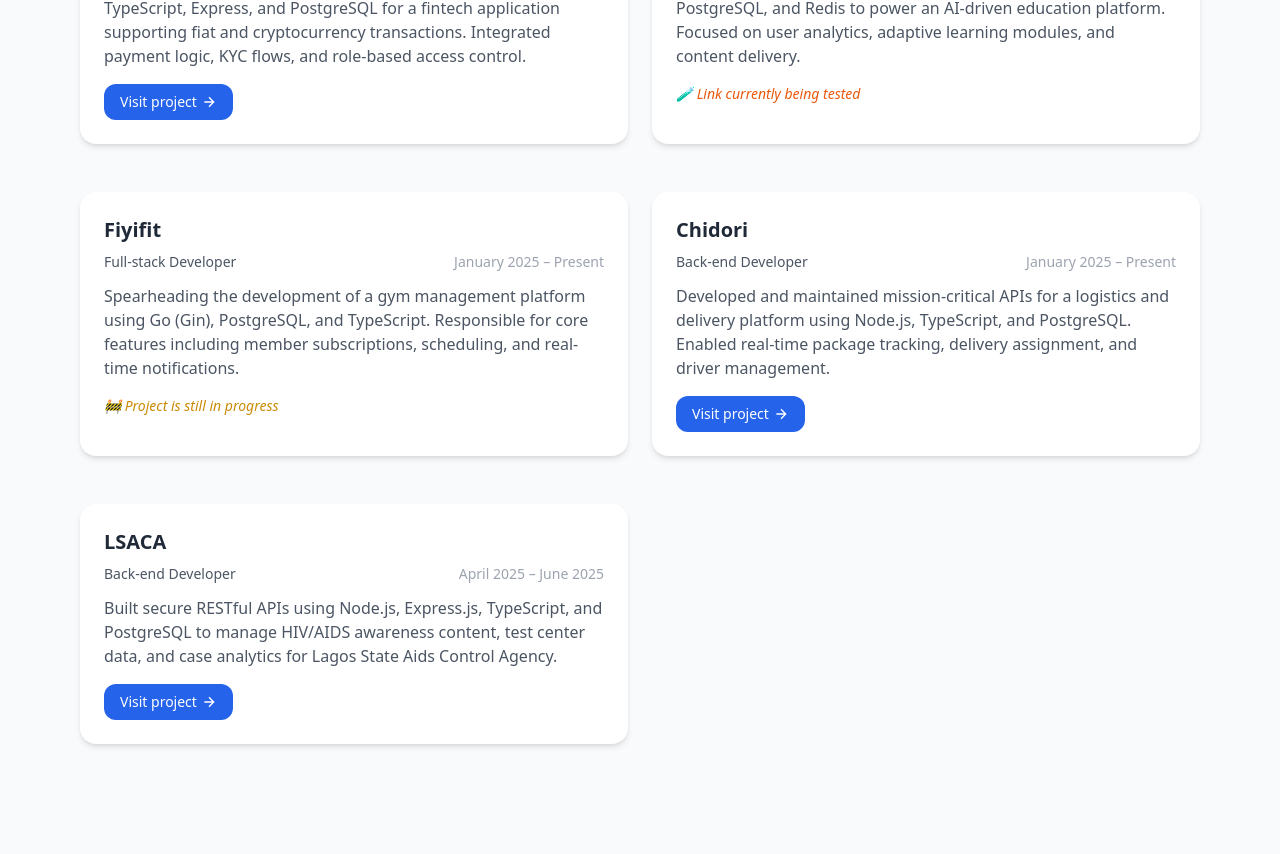
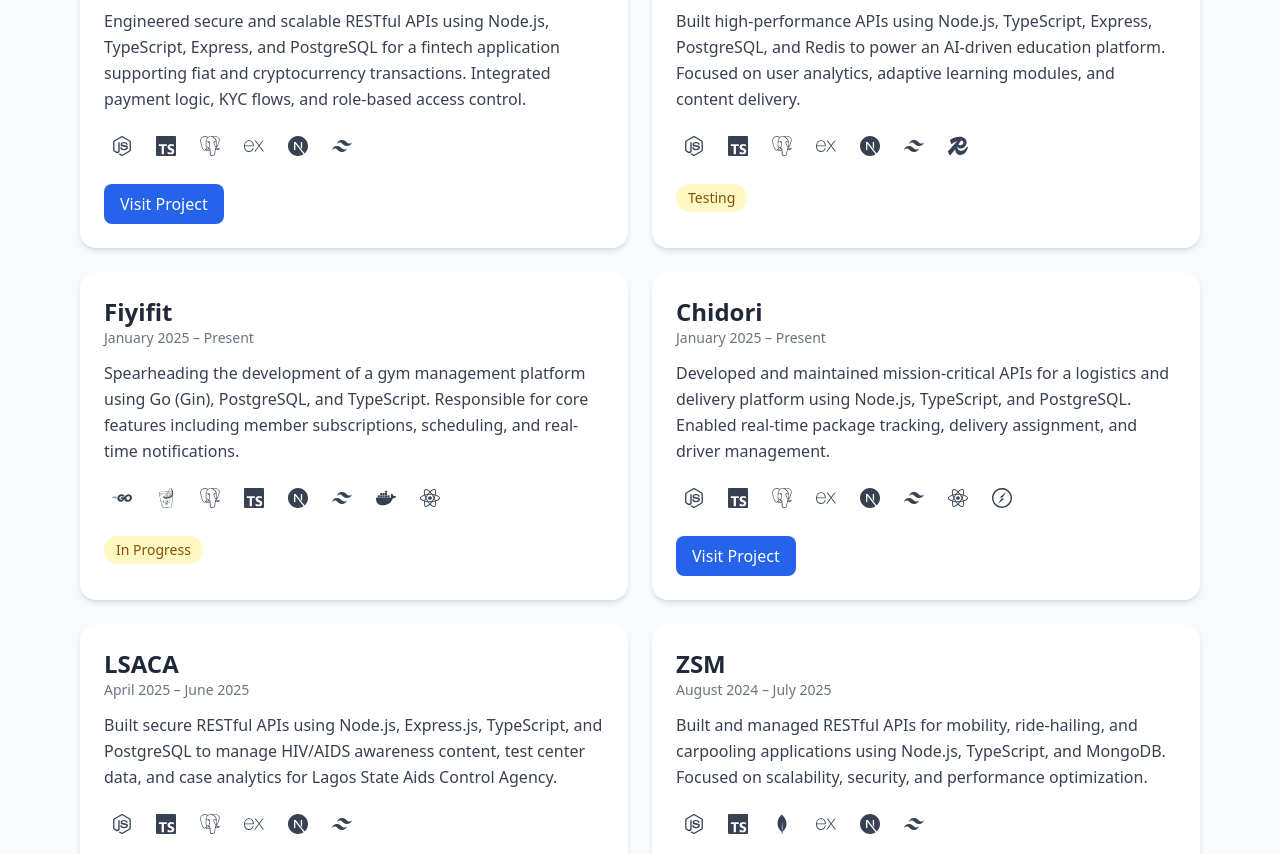
Before and after one commit to nobelium24/my-portfolio, a React (Vite) app: page / in a window 1280 px wide. Shown: the part 2206-3060 px from the top of the page. Built offline with nearby package versions, Linux system fonts and the light colour scheme.

Commit message:
minor update

```diff
--- a/package.json
+++ b/package.json
@@ -26,14 +26,16 @@
     "class-variance-authority": "^0.7.1",
     "clsx": "^2.1.1",
     "formik": "^2.4.5",
-    "framer-motion": "^12.10.5",
+    "framer-motion": "^12.23.12",
     "google-libphonenumber": "^3.2.34",
     "lucide-react": "^0.507.0",
     "react": "^18.2.0",
     "react-bootstrap": "^2.10.1",
     "react-content-loader": "^7.0.0",
     "react-dom": "^18.2.0",
+    "react-icons": "^5.5.0",
     "react-infinite-scroll-component": "^6.1.0",
+    "react-intersection-observer": "^9.16.0",
     "react-material-ui-carousel": "^3.4.2",
     "react-modal": "^3.16.1",
     "react-notifications": "^1.7.4",
--- a/src/App.tsx
+++ b/src/App.tsx
@@ -60,6 +60,7 @@
       description:
         "Developed a fully functional e-commerce platform using Next.js, Node.js, Express.js, and MongoDB. Focused on replicating pixel-perfect UI/UX from design files while ensuring scalable and maintainable architecture.",
       link: "https://www.kikperfume.com/",
+      technologies: ["Node.js", "TypeScript", "MongoDB", "Express.js", "Next.js", "Tailwind CSS"]
     },
     // {
     //   title: "TimeShoppy",
@@ -75,6 +76,7 @@
       description:
         "Designed and implemented RESTful APIs using Node.js, TypeScript, and MongoDB to manage inventory, customer orders, and payment processing for a luxury perfume brand.",
       link: "https://www.gleam.global/",
+      technologies: ["Node.js", "TypeScript", "MongoDB", "Express.js", "Next.js", "Tailwind CSS"]
     },
     {
       title: "Flurrypay",
@@ -83,14 +85,16 @@
       description:
         "Engineered secure and scalable RESTful APIs using Node.js, TypeScript, Express, and PostgreSQL for a fintech application supporting fiat and cryptocurrency transactions. Integrated payment logic, KYC flows, and role-based access control.",
       link: "https://flurrypay.io/",
+      technologies: ["Node.js", "TypeScript", "PostgreSQL", "Express.js", "Next.js", "Tailwind CSS"]
     },
     {
-      title: "Cedarbyte Technologies",
+      title: "Cedar AI",
       role: "Back-end Developer",
       period: "August 2024 – January 2025",
       description:
         "Built high-performance APIs using Node.js, TypeScript, Express, PostgreSQL, and Redis to power an AI-driven education platform. Focused on user analytics, adaptive learning modules, and content delivery.",
       link: "testing",
+      technologies: ["Node.js", "TypeScript", "PostgreSQL", "Express.js", "Next.js", "Tailwind CSS", "Redis"]
     },
     {
       title: "Fiyifit",
@@ -99,6 +103,7 @@
       description:
         "Spearheading the development of a gym management platform using Go (Gin), PostgreSQL, and TypeScript. Responsible for core features including member subscriptions, scheduling, and real-time notifications.",
       link: "in-progress",
+      technologies: ["Go", "Gin", "PostgreSQL", "TypeScript", "Next.js", "Tailwind CSS", "Docker", "React-Native"]
     },
     {
       title: "Chidori",
@@ -107,6 +112,7 @@
       description:
         "Developed and maintained mission-critical APIs for a logistics and delivery platform using Node.js, TypeScript, and PostgreSQL. Enabled real-time package tracking, delivery assignment, and driver management.",
       link: "https://apps.apple.com/app/chidori-package-delivery/id6747782664",
+      technologies: ["Node.js", "TypeScript", "PostgreSQL", "Express.js", "Next.js", "Tailwind CSS", "React-Native", "WebSocket"]
     },
     {
       title: "LSACA",
@@ -115,7 +121,26 @@
       description:
         "Built secure RESTful APIs using Node.js, Express.js, TypeScript, and PostgreSQL to manage HIV/AIDS awareness content, test center data, and case analytics for Lagos State Aids Control Agency.",
       link: "https://uat-lasaca.mydeslynkpartners.com/",
+      technologies: ["Node.js", "TypeScript", "PostgreSQL", "Express.js", "Next.js", "Tailwind CSS"]
     },
+    {
+      title: "ZSM",
+      role: "Back-end Developer",
+      period: "August 2024 – July 2025",
+      description:
+        "Built and managed RESTful APIs for mobility, ride-hailing, and carpooling applications using Node.js, TypeScript, and MongoDB. Focused on scalability, security, and performance optimization.",
+      link: "https://apps.apple.com/ng/app/zeno-affordable-ride/id6746136829",
+      technologies: ["Node.js", "TypeScript", "MongoDB", "Express.js", "Next.js", "Tailwind CSS"]
+    },
+    {
+      title: "collab-edit",
+      role: "Full-stack Developer",
+      period: "July 2025 – Present",
+      description:
+        "Developing a collaborative code editor platform using Next.js, Golang, postgresql, and WebSocket for real-time code sharing and editing. Focused on building a responsive UI and robust back-end architecture.",
+      link: "https://collab-edit-xi.vercel.app/",
+      technologies: ["Next.js", "Go", "Gin", "PostgreSQL", "WebSocket", "Tailwind CSS", "React", "Docker"]
+    }
   ];
 
 
--- a/src/components/ProjectCard.tsx
+++ b/src/components/ProjectCard.tsx
@@ -1,45 +1,58 @@
+import { motion } from "framer-motion";
 import { ProjectCardProps } from "../types";
+import TechIcon from "./TechIcon";
 
-export default function ProjectCard({ title, role, period, description, link }: ProjectCardProps) {
-  const isValidLink =
-    link && !["in-progress", "testing"].includes(link.toLowerCase()) && link.startsWith("http");
+function ProjectCard(project: ProjectCardProps) {
+  const showLink =
+    project.link && project.link !== "in-progress" && project.link !== "testing";
+  const status =
+    project.link === "in-progress"
+      ? "In Progress"
+      : project.link === "testing"
+        ? "Testing"
+        : null;
 
   return (
-    <div className="bg-white rounded-2xl shadow-md p-6 mb-6 hover:shadow-lg transition duration-300 ease-in-out">
-      <h3 className="text-xl font-semibold text-gray-800 mb-2">{title}</h3>
-      <div className="flex justify-between items-center mb-3">
-        <span className="text-sm text-gray-600 font-medium">{role}</span>
-        <span className="text-sm text-gray-400">{period}</span>
+    <motion.div
+      className="bg-white dark:bg-gray-900 p-6 rounded-2xl shadow-md hover:shadow-lg transition-shadow"
+      initial={{ opacity: 0, y: 50 }}
+      whileInView={{ opacity: 1, y: 0 }}
+      transition={{ duration: 0.6, ease: "easeOut" }}
+      viewport={{ once: true, amount: 0.2 }}
+    >
+      <h3 className="text-2xl font-bold text-gray-800 dark:text-white">
+        {project.title}
+      </h3>
+      <p className="text-sm text-gray-500 dark:text-gray-400">
+        {project.period}
+      </p>
+
+      <p className="mt-3 text-gray-700 dark:text-gray-300 leading-relaxed">
+        {project.description}
+      </p>
+
+      <div className="flex flex-wrap gap-2 mt-4">
+        {project.technologies?.map((tech, index) => (
+          <TechIcon key={index} tech={tech} />
+        ))}
       </div>
-      <p className="text-gray-600 mb-4">{description}</p>
 
-      {isValidLink && (
+      {showLink ? (
         <a
-          href={link}
+          href={project.link}
           target="_blank"
           rel="noopener noreferrer"
-          className="inline-flex items-center gap-1 px-4 py-2 bg-blue-600 text-white text-sm font-medium rounded-xl hover:bg-blue-700 transition"
+          className="inline-block mt-5 px-4 py-2 bg-blue-600 text-white rounded-lg hover:bg-blue-700 transition"
         >
-          Visit project
-          <svg
-            className="w-4 h-4"
-            fill="none"
-            stroke="currentColor"
-            strokeWidth="2"
-            viewBox="0 0 24 24"
-          >
-            <path d="M5 12h14M12 5l7 7-7 7" />
-          </svg>
+          Visit Project
         </a>
-      )}
-
-      {link === "in-progress" && (
-        <p className="text-sm text-yellow-600 italic">🚧 Project is still in progress</p>
-      )}
-
-      {link === "testing" && (
-        <p className="text-sm text-orange-600 italic">🧪 Link currently being tested</p>
-      )}
-    </div>
+      ) : status ? (
+        <span className="inline-block mt-5 px-3 py-1 text-sm bg-yellow-100 dark:bg-yellow-800 text-yellow-800 dark:text-yellow-100 rounded-full">
+          {status}
+        </span>
+      ) : null}
+    </motion.div>
   );
 }
+
+export default ProjectCard;
--- /dev/null
+++ b/src/components/TechIcon.tsx
@@ -0,0 +1,46 @@
+// components/TechIcon.tsx
+import {
+    SiNodedotjs,
+    SiTypescript,
+    SiMongodb,
+    SiExpress,
+    SiPostgresql,
+    SiTailwindcss,
+    SiNextdotjs,
+    SiGo,
+    SiGin,
+    SiDocker,
+    SiRedis,
+    SiReact,
+    SiReactrouter,
+    SiSocketdotio as SiWebsocket,
+} from "react-icons/si";
+
+const techMap: Record<string, JSX.Element> = {
+    "Node.js": <SiNodedotjs title="Node.js" />,
+    "TypeScript": <SiTypescript title="TypeScript" />,
+    "MongoDB": <SiMongodb title="MongoDB" />,
+    "Express.js": <SiExpress title="Express.js" />,
+    "PostgreSQL": <SiPostgresql title="PostgreSQL" />,
+    "Tailwind CSS": <SiTailwindcss title="Tailwind CSS" />,
+    "Next.js": <SiNextdotjs title="Next.js" />,
+    "Go": <SiGo title="Go" />,
+    "Gin": <SiGin title="Gin" />,
+    "Docker": <SiDocker title="Docker" />,
+    "Redis": <SiRedis title="Redis" />,
+    "React": <SiReact title="React" />,
+    "React-Native": <SiReact title="React Native" />,
+    "WebSocket": <SiWebsocket title="WebSocket" />,
+    "React Router": <SiReactrouter title="React Router" />,
+};
+
+export default function TechIcon({ tech }: { tech: string }) {
+    return (
+        <div
+            className="flex items-center justify-center w-9 h-9 text-lg md:text-xl text-gray-700 dark:text-gray-200 hover:scale-110 transition-transform"
+            title={tech}
+        >
+            {techMap[tech] || <span className="text-xs">{tech}</span>}
+        </div>
+    );
+}
--- a/src/types/index.ts
+++ b/src/types/index.ts
@@ -13,6 +13,7 @@
     period: string;
     description: string;
     link?: string;
+    technologies: string[]
 };
 
 export type SectionProps = {
```
Also changed, not shown: 1 other file (tests, documents, lock files or other folders).
